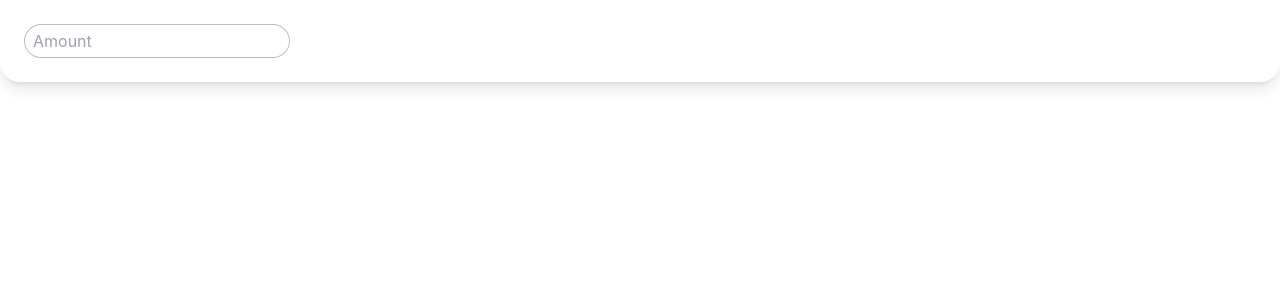
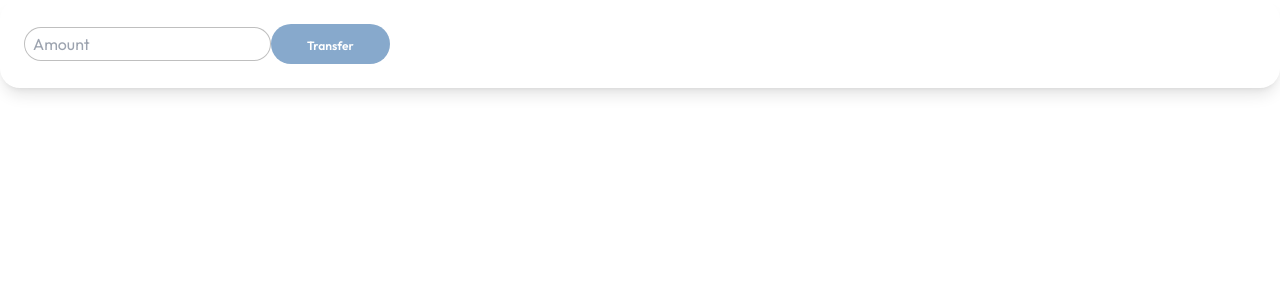
Before and after one commit to mpsb/chips, a Next.js app in the folder f-chips/: page / in a window 1280 px wide. Shown: the top 300 px of the page. Built offline with nearby package versions, Linux system fonts and the light colour scheme.

Commit message:
PrimaryButton component and implemented fonts

```diff
--- /dev/null
+++ b/f-chips/components/buttons/PrimaryButton.tsx
@@ -0,0 +1,17 @@
+import { NextPage } from "next";
+
+type Props = {
+  children: any;
+};
+
+const PrimaryButton: NextPage<Props> = (props) => {
+  return (
+    <button className="bold rounded-[20px] px-[36px] py-[8px] bg-primary-blue">
+      <span className="text-white text-[12px] font-semibold">
+        {props.children}
+      </span>
+    </button>
+  );
+};
+
+export default PrimaryButton;
--- a/f-chips/pages/index.tsx
+++ b/f-chips/pages/index.tsx
@@ -1,11 +1,13 @@
 import type { NextPage } from "next";
 import Card from "../components/containers/Card";
 import TextField from "../components/inputs/TextField";
+import PrimaryButton from "../components/buttons/PrimaryButton";
 
 const Home: NextPage = () => {
   return (
     <Card>
       <TextField placeholder="Amount" />
+      <PrimaryButton>Transfer</PrimaryButton>
     </Card>
   );
 };
--- a/f-chips/styles/globals.css
+++ b/f-chips/styles/globals.css
@@ -1,20 +1,9 @@
+@import url("https://fonts.googleapis.com/css2?family=Outfit:wght@100;200;300;400;500;600;700;800;900&display=swap");
+
 @tailwind base;
 @tailwind components;
 @tailwind utilities;
 
-html,
-body {
-  padding: 0;
-  margin: 0;
-  font-family: -apple-system, BlinkMacSystemFont, Segoe UI, Roboto, Oxygen,
-    Ubuntu, Cantarell, Fira Sans, Droid Sans, Helvetica Neue, sans-serif;
+html {
+  font-family: "Outfit", sans-serif;
 }
-
-a {
-  color: inherit;
-  text-decoration: none;
-}
-
-* {
-  box-sizing: border-box;
-}
--- a/f-chips/tailwind.config.js
+++ b/f-chips/tailwind.config.js
@@ -4,7 +4,17 @@ module.exports = {
     "./components/**/*.{js,ts,jsx,tsx}",
   ],
   theme: {
-    extend: {},
+    fontFamily: {
+      Outfit: ["Outfit", "sans-serif"],
+    },
+    colors: {
+      "light-blue": "#ABC2DB",
+      "primary-blue": "#87A9CC",
+      "primary-brown": "#C09569",
+      "light-brown": "#CCAA87",
+      white: "#FFFFFF",
+      black: "#000000",
+    },
   },
   plugins: [],
 };
```
